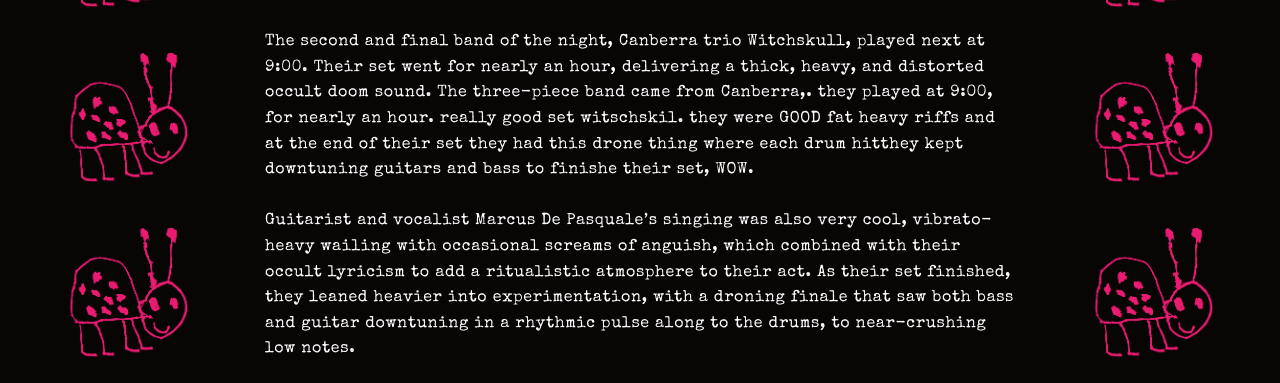
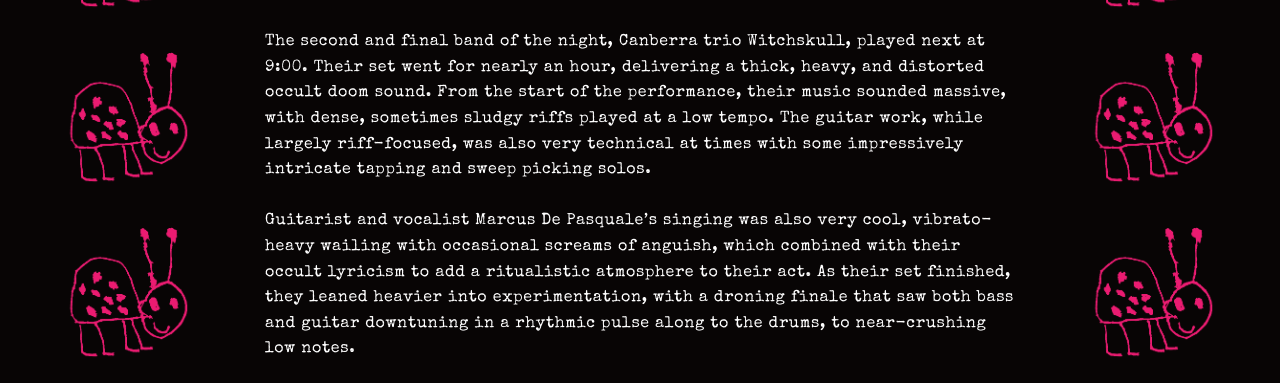
Before and after one commit to xxiwriterecipesnotlovelettersxx/xxiwriterecipesnotlovelettersxx.github.io, a Jekyll site: the page built from _posts/2026-04-05-witchskull-and-smoke-witch-at-medusa.md, in a window 1280 px wide and 900 px high, scrolled down 1512 px, cut to the strip 226-609 px from the top of the window. Built offline with Jekyll 4.4.1, drawn with Linux system fonts in a browser that asks for light colours.

Commit message:
Update 2026-04-05-witchskull-and-smoke-witch-at-medusa.md

```diff
--- a/_posts/2026-04-05-witchskull-and-smoke-witch-at-medusa.md
+++ b/_posts/2026-04-05-witchskull-and-smoke-witch-at-medusa.md
@@ -28,7 +28,7 @@ smoke withc. guitar tone awesome thin and crushing and like uhh soundscape sound
   </a>
 </div>
 
-The second and final band of the night, Canberra trio Witchskull, played next at 9:00. Their set went for nearly an hour, delivering a thick, heavy, and distorted occult doom sound. The three-piece band came from Canberra,. they played at 9:00, for nearly an hour. really good set witschskil. they were GOOD fat heavy riffs and at the end of their set they had this drone thing where each drum hitthey kept downtuning guitars and bass to finishe their set, WOW.
+The second and final band of the night, Canberra trio Witchskull, played next at 9:00. Their set went for nearly an hour, delivering a thick, heavy, and distorted occult doom sound. From the start of the performance, their music sounded massive, with dense, sometimes sludgy riffs played at a low tempo. The guitar work, while largely riff-focused, was also very technical at times with some impressively intricate tapping and sweep picking solos.
 <br><br>
 Guitarist and vocalist Marcus De Pasquale's singing was also very cool, vibrato-heavy wailing with occasional screams of anguish, which combined with their occult lyricism to add a ritualistic atmosphere to their act. As their set finished, they leaned heavier into experimentation, with a droning finale that saw both bass and guitar downtuning in a rhythmic pulse along to the drums, to near-crushing low notes.
 
```
